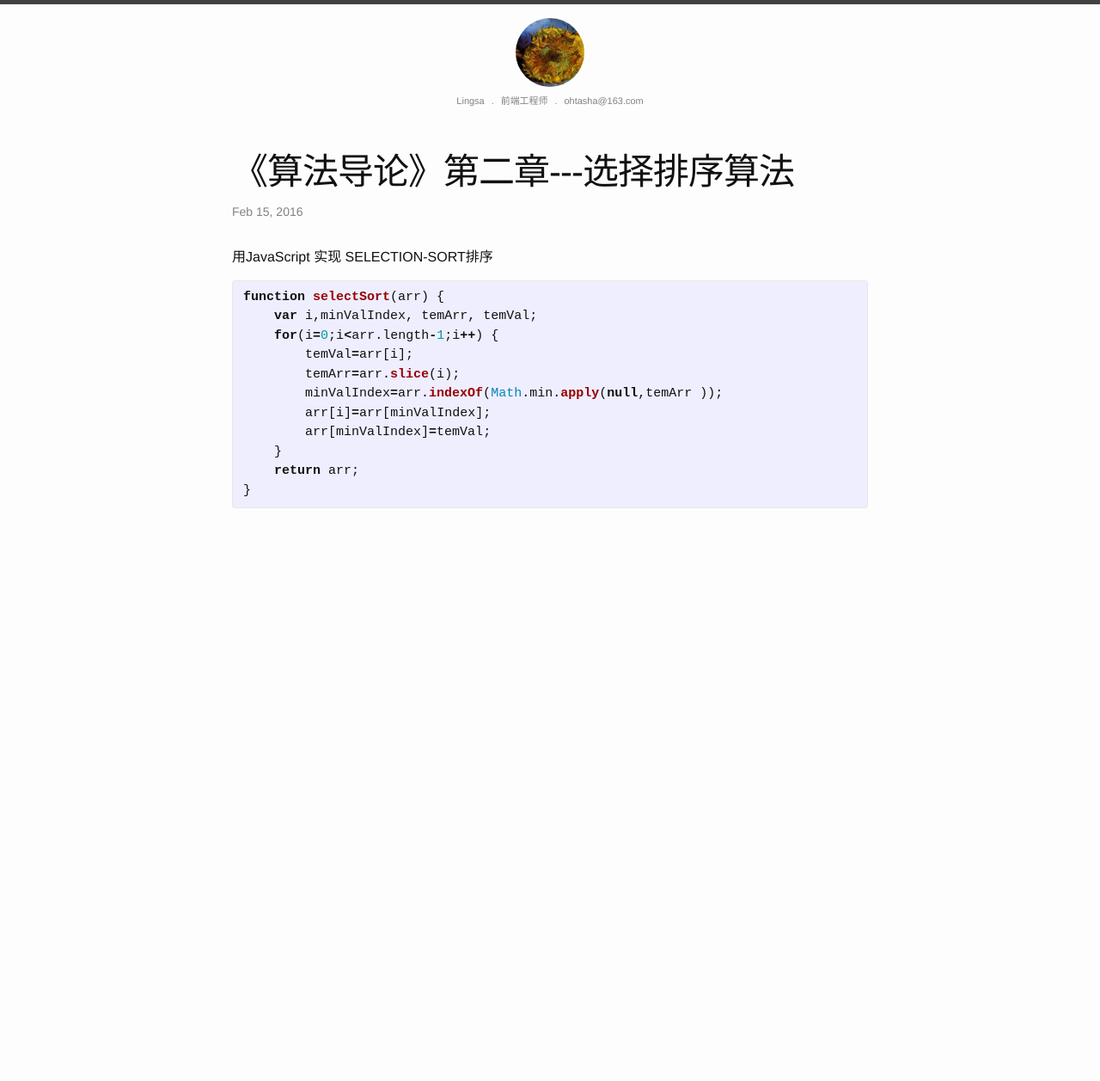
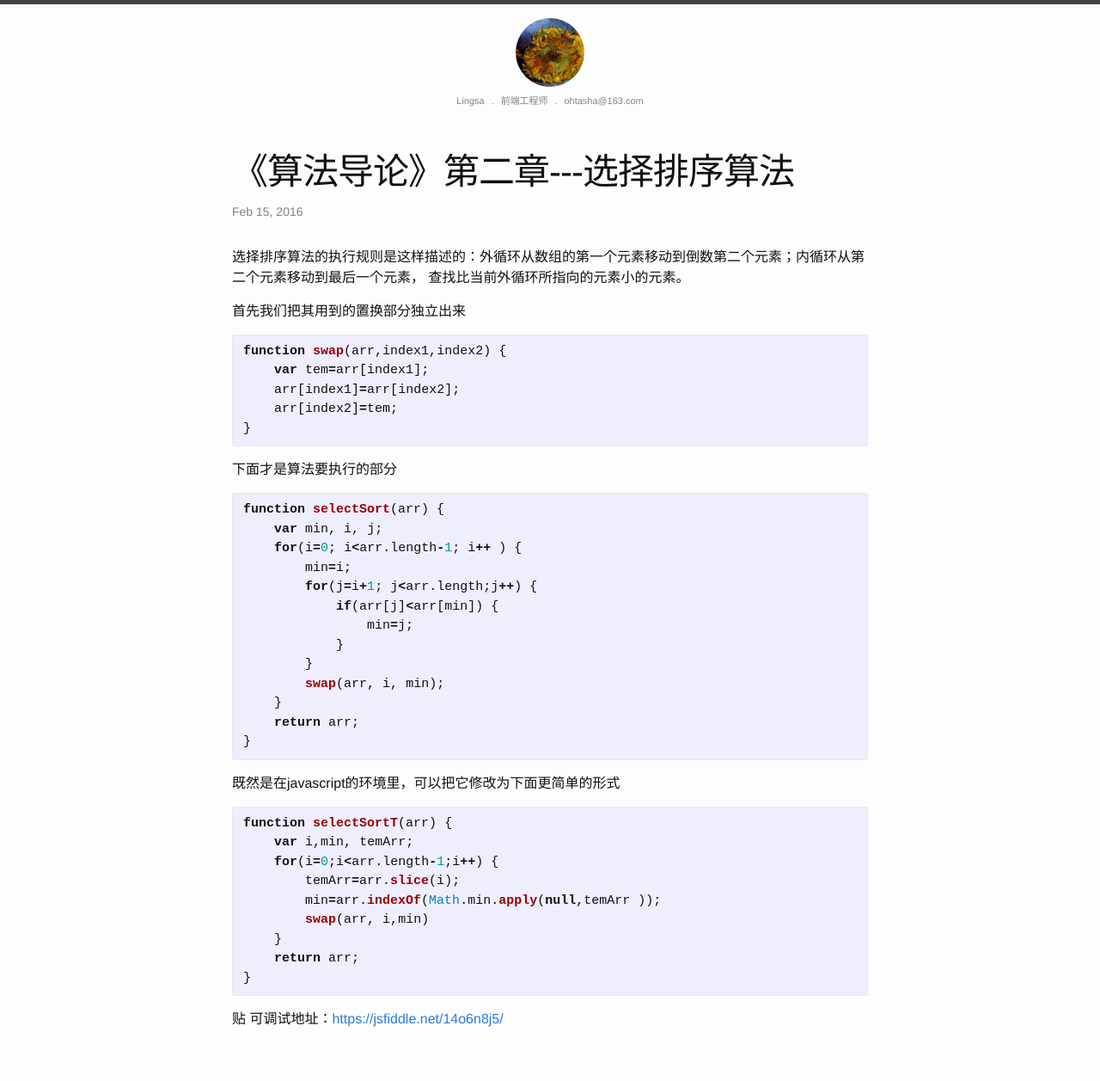
Before and after one commit to Lingsa/sundayBlog, a Jekyll site: the page built from _posts/2016-02-15-selection-sort.markdown, in a window 1280 px wide. Shown: the whole page at 86% size. Built offline with Jekyll 4.4.1, drawn with Linux system fonts in a browser that asks for light colours; before the commit the page ends 900 px from its top, so only the background shows below that.

Commit message:
selectSort更新

```diff
--- a/_posts/2016-02-15-selection-sort.markdown
+++ b/_posts/2016-02-15-selection-sort.markdown
@@ -6,19 +6,50 @@ info: 用JavaScript 实现 SELECTION-SORT排序
 categories: articles
 ---
 
-用JavaScript 实现 SELECTION-SORT排序
+选择排序算法的执行规则是这样描述的：外循环从数组的第一个元素移动到倒数第二个元素；内循环从第二个元素移动到最后一个元素，
+查找比当前外循环所指向的元素小的元素。
+
+首先我们把其用到的置换部分独立出来
+
+{% highlight javascript %}
+function swap(arr,index1,index2) {
+    var tem=arr[index1];
+    arr[index1]=arr[index2];
+    arr[index2]=tem;
+}
+{% endhighlight %}
+
+下面才是算法要执行的部分
 
 {% highlight javascript %}
 function selectSort(arr) {
-    var i,minValIndex, temArr, temVal;
+    var min, i, j;
+    for(i=0; i<arr.length-1; i++ ) {
+        min=i;
+        for(j=i+1; j<arr.length;j++) {
+            if(arr[j]<arr[min]) {
+                min=j;
+            }
+        }
+        swap(arr, i, min);
+    }
+    return arr;
+}
+{% endhighlight %}
+
+既然是在javascript的环境里，可以把它修改为下面更简单的形式
+
+{% highlight javascript %}
+function selectSortT(arr) {
+    var i,min, temArr;
     for(i=0;i<arr.length-1;i++) {
-        temVal=arr[i];
         temArr=arr.slice(i);
-        minValIndex=arr.indexOf(Math.min.apply(null,temArr ));
-        arr[i]=arr[minValIndex];
-        arr[minValIndex]=temVal;
+        min=arr.indexOf(Math.min.apply(null,temArr ));
+        swap(arr, i,min)
     }
     return arr;
 }
 
 {% endhighlight %}
+
+贴 可调试地址：<a href="https://jsfiddle.net/14o6n8j5/" target="_blank">https://jsfiddle.net/14o6n8j5/</a>
```
Also changed, not shown: js/algorithm.js (+35 -24 lines).
